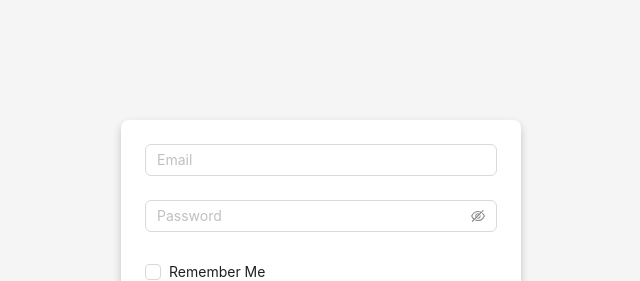
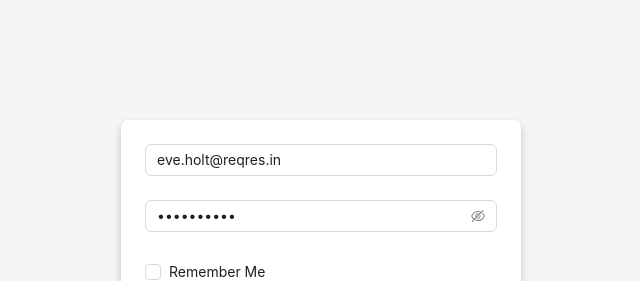
Before and after one commit to santhoshprince/mallow-task, a React (Create React App) app: page /login in a window 1280 px wide. Shown: the top 281 px of the page, without its empty margins (319-959 px from the left). Built offline with nearby package versions, Linux system fonts and the light colour scheme.

Commit message:
corrtion

```diff
--- a/src/components/Loginpage.tsx
+++ b/src/components/Loginpage.tsx
@@ -63,7 +63,7 @@ const LoginPage: React.FC = () => {
           borderRadius: '8px',
         }}
       >
-        <Form onFinish={handleLogin}>
+        <Form onFinish={handleLogin} initialValues={defaultCredentials}>
           <Form.Item
             name="email"
             rules={[{ required: true, message: 'Please input your email!' }]}
```
